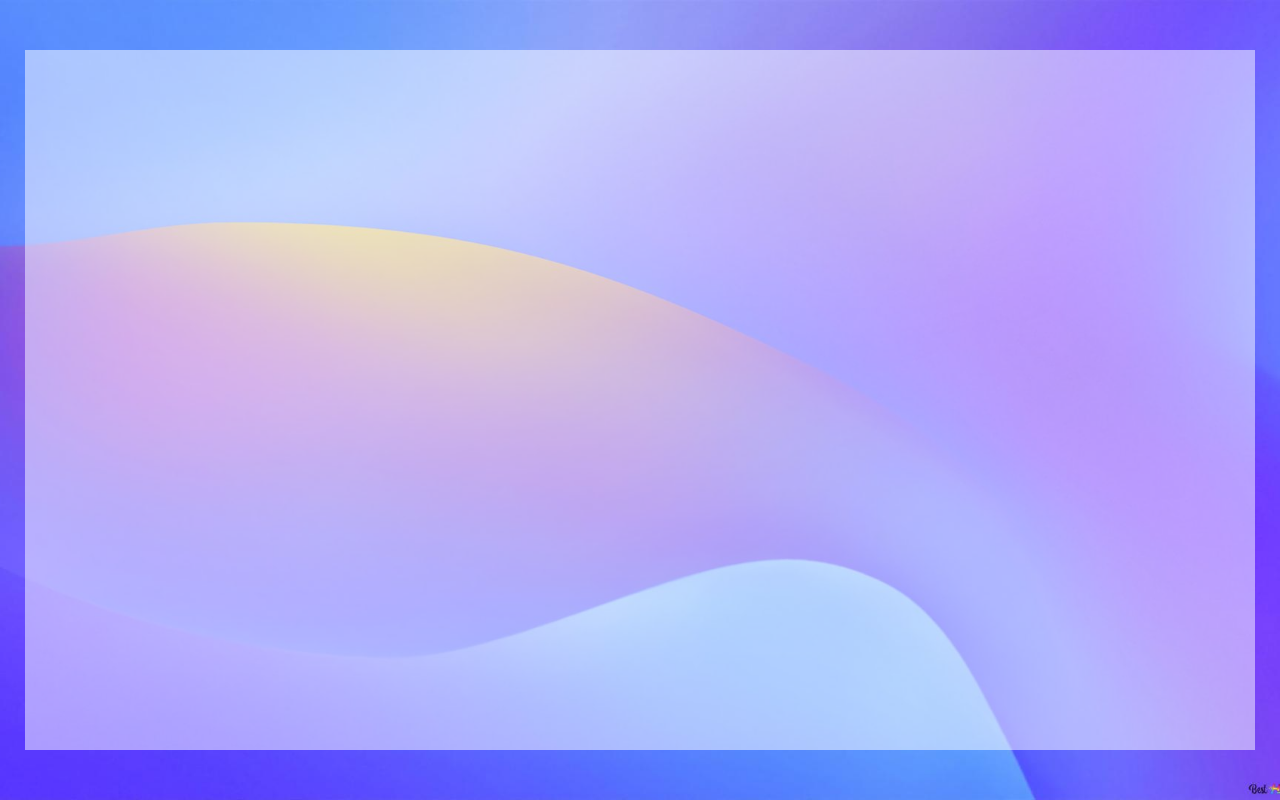
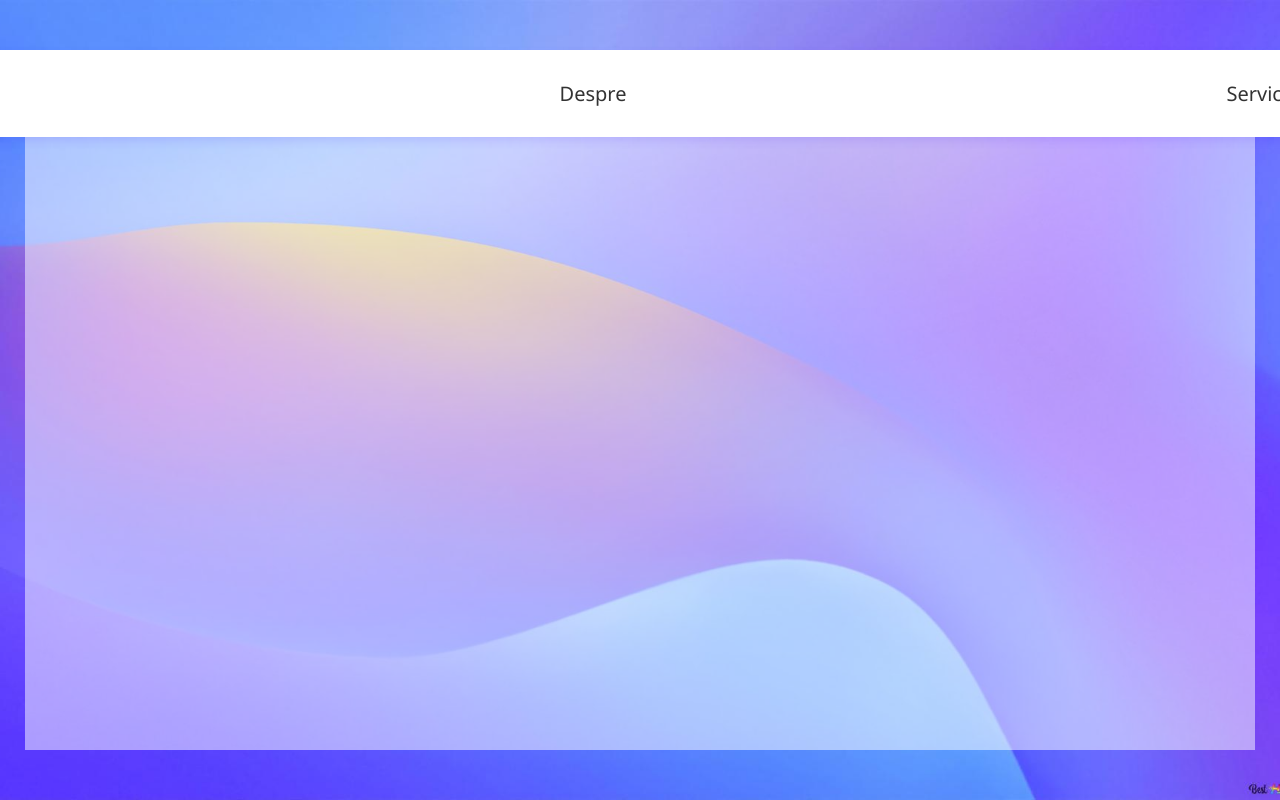
Before and after one commit to valentin233-boop/PC-Information, a website: page index.html in a window 1280 px wide. Drawn offline with Linux system fonts and the light colour scheme.

Commit message:
Add navigation bar and styling; configure live server settings

```diff
--- a/index.html
+++ b/index.html
@@ -1,6 +1,51 @@
 <!DOCTYPE html>
 <html lang="ro">
     <head>
+     <style>
+    * {
+      margin: 0;
+      padding: 0;
+      box-sizing: border-box;
+    }
+
+    body {
+      font-family: 'Segoe UI', sans-serif;
+      background-color: #f4f4f4;
+    }
+
+    nav {
+      background-color: #ffffff;
+      padding: 15px 30px;
+      width: 100%;
+      position: fixed;
+      top: 0;
+      left: 0;
+      z-index: 1000;
+      box-shadow: 0 4px 10px rgba(0,0,0,0.1);
+    }
+
+    nav ul {
+      list-style: none;
+      display: flex;
+      justify-content: center;
+      gap: 30px;
+    }
+    nav ul li a:hover {
+      background-color: #e0e0e0;
+    }
+  </style>
+</head>
+<body>
+  <nav>
+    <ul>
+      <li><a href="#">Acasă</a></li>
+      <li><a href="#">Despre</a></li>
+      <li><a href="#">Servicii</a></li>
+      <li><a href="#">Contact</a></li>
+    </ul>
+  </nav>
+</body>
+</html>
         <meta charset="UTF-8" />
         <meta name="viewport" content="width=device-width, initial-scale=1.0" />
         <title>PCInformation</title>
--- a/style.css
+++ b/style.css
@@ -25,3 +25,50 @@
   padding-top: 50px;
   padding-bottom: 50px;
 }
+
+
+nav {
+  background-color: #ffffff;
+  margin: 0;
+  padding: 60px;
+  border-radius: 20px;
+  box-shadow: 0 4px 10px rgba(89, 0, 255, 0.1);
+  width: 100%;
+  margin: 0;
+  max-width: 1200px;
+}
+
+nav ul {
+  list-style: none;
+  margin: 15;
+  padding: 10px;
+  display: flex;
+  justify-content: top;
+  gap: 500px;
+}
+
+nav ul li a {
+  text-decoration: none;
+  color: #333333;
+  padding: 20px 50px;
+  font-size: 20px;
+  border-radius: 30px;
+  transition: background-color 0.3s ease;
+}
+
+nav ul li a:hover {
+  background-color: #a882ff;
+  opacity: 300%;
+}
+
+nav {
+  background-color: #ffffff;
+  padding: 20px 1200px;
+  width: 100px;
+  position: center;
+  top: 50px;
+  left: 25%;
+  margin-left: -600px;
+  z-index: 2000;
+  box-shadow: 0 4px 10px rgba(55, 0, 255, 0.1);
+}
```
